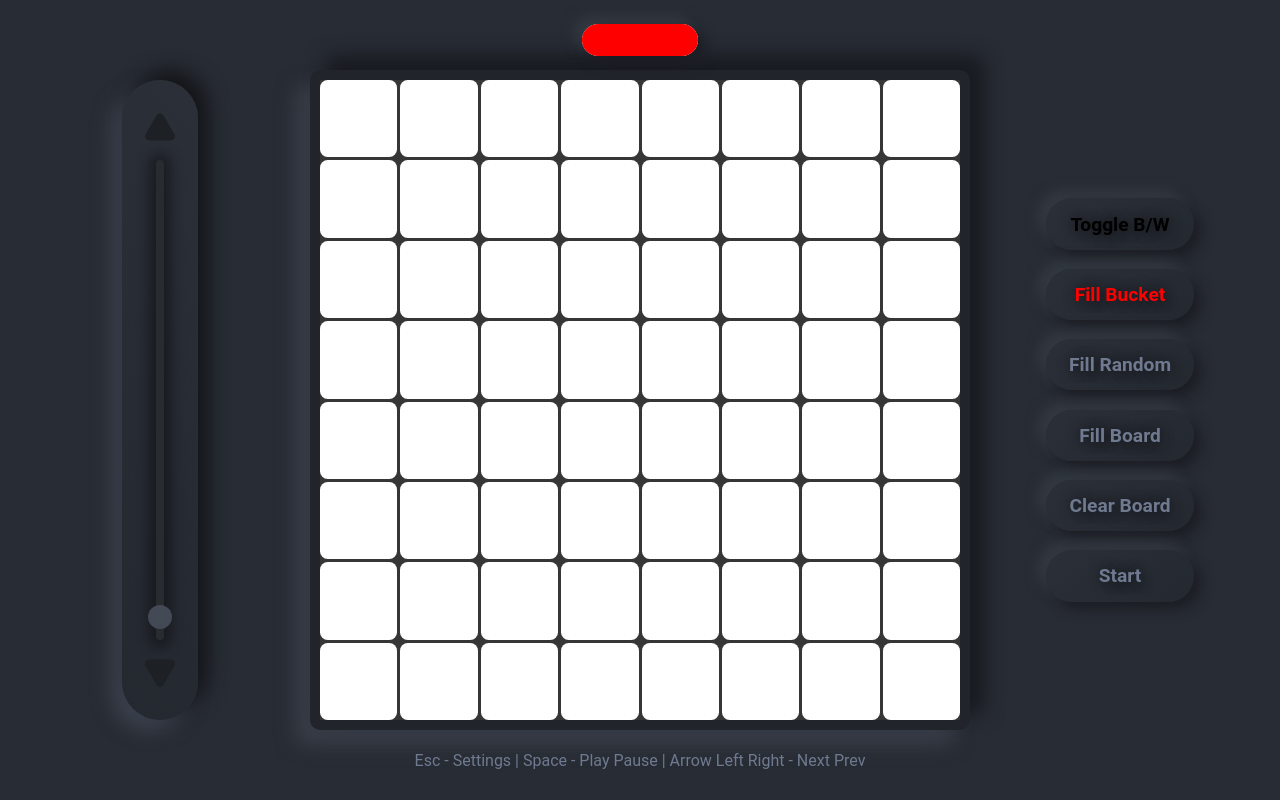
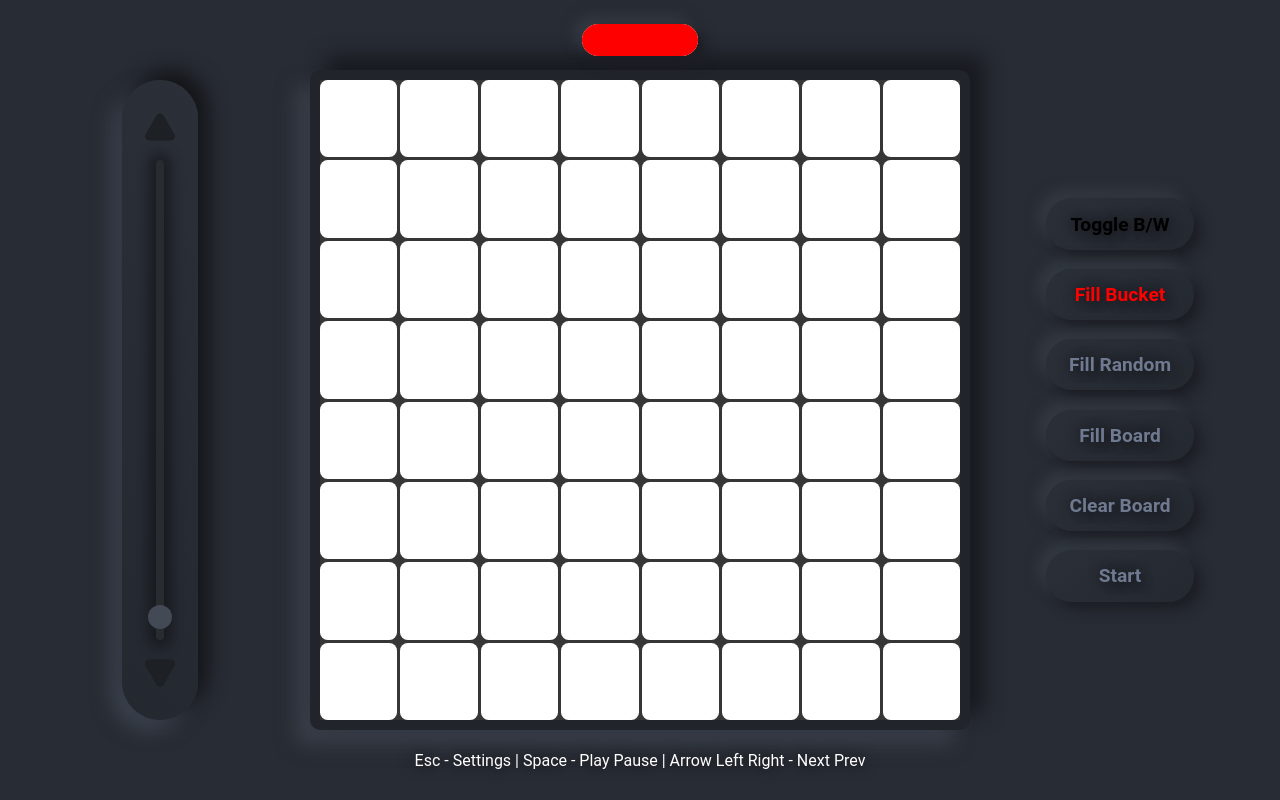
Before and after one commit to DennisSonntag/GameOfLife, a website built with Vite: page index.html in a window 1280 px wide. Built offline with nearby package versions, Linux system fonts and the light colour scheme.

Commit message:
fixed contrast

```diff
--- a/src/style.css
+++ b/src/style.css
@@ -300,8 +300,9 @@ input[type='color']::-webkit-color-swatch {
 }
 
 #keys {
-	color: var(--text-color);
+	color: white;
 	font-size: 1rem;
+	text-shadow: 0px 0px 15px black;
 }
 
 #speedTitle {
```
